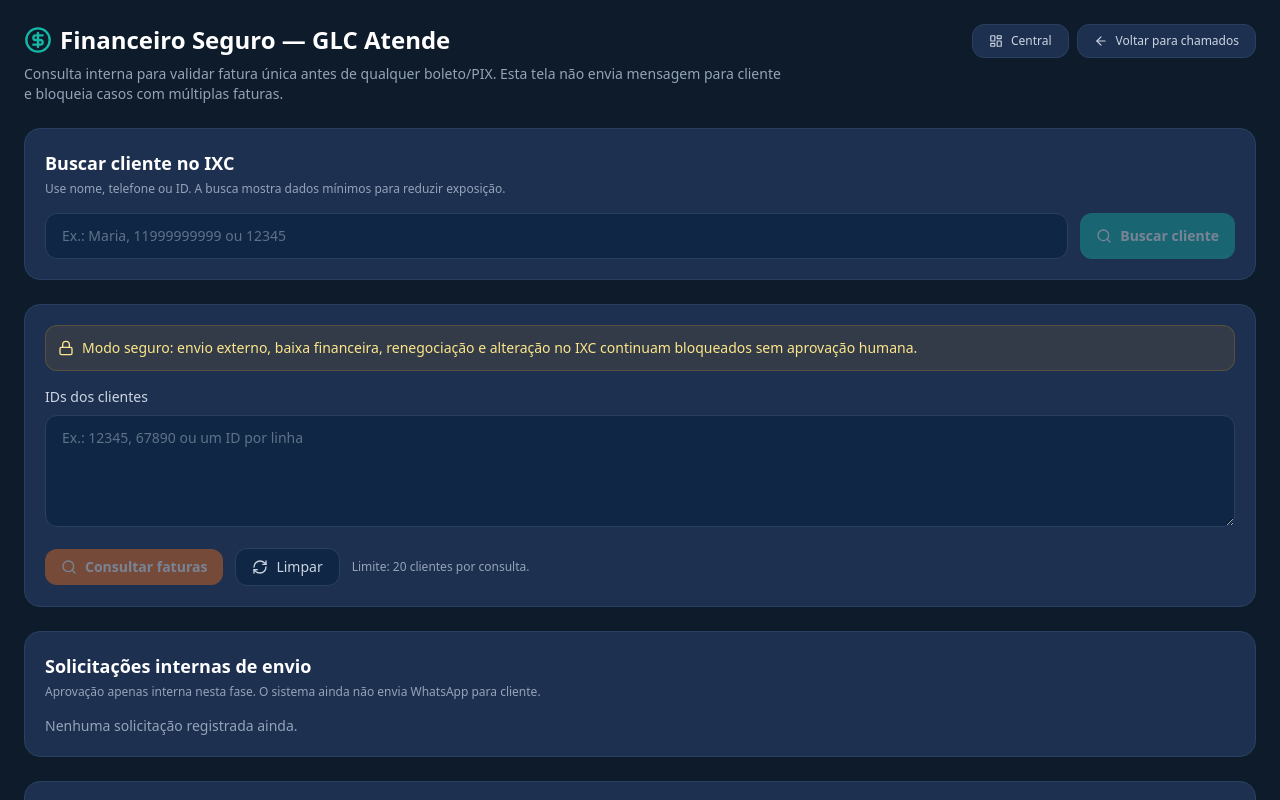
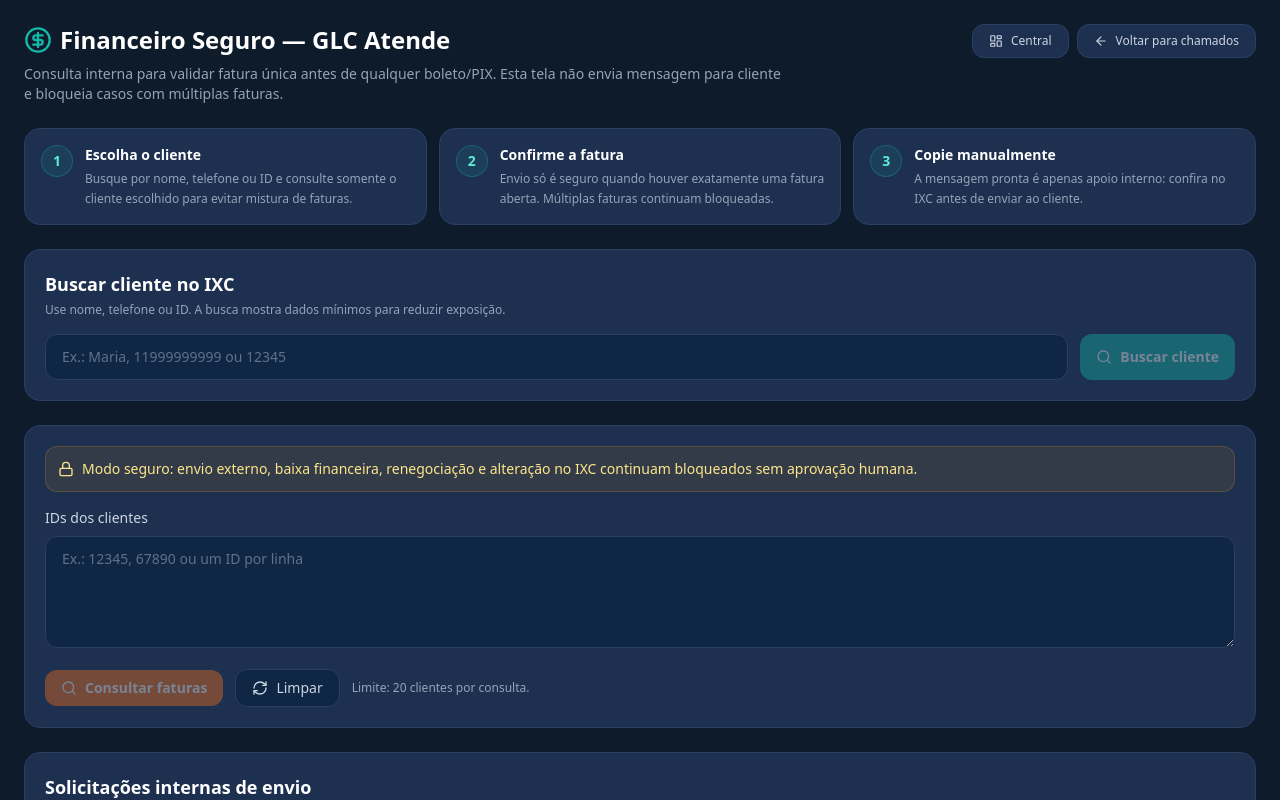
Before and after one commit to glcdesenvoldev/glc-atende, a Next.js app: page /dashboard/financeiro in a window 1280 px wide. Shown: the top 800 px of the page. Built offline with nearby package versions, Linux system fonts and the light colour scheme.

Commit message:
Add finance safe flow checklist

```diff
--- a/src/app/dashboard/financeiro/page.tsx
+++ b/src/app/dashboard/financeiro/page.tsx
@@ -223,6 +223,24 @@
           </div>
         </div>
       </header>
+
+      <section className="grid grid-cols-1 md:grid-cols-3 gap-3">
+        <SafeStepCard
+          step="1"
+          title="Escolha o cliente"
+          description="Busque por nome, telefone ou ID e consulte somente o cliente escolhido para evitar mistura de faturas."
+        />
+        <SafeStepCard
+          step="2"
+          title="Confirme a fatura"
+          description="Envio só é seguro quando houver exatamente uma fatura aberta. Múltiplas faturas continuam bloqueadas."
+        />
+        <SafeStepCard
+          step="3"
+          title="Copie manualmente"
+          description="A mensagem pronta é apenas apoio interno: confira no IXC antes de enviar ao cliente."
+        />
+      </section>
 
       <section className="bg-[#1E3050] border border-[#2A4060] rounded-2xl p-5 space-y-4">
         <div>
@@ -486,6 +504,22 @@
       <RiskCard label="Vencidas" value={summary.overdue} className="border-rose-500/30 bg-rose-500/10 text-rose-100" />
       <RiskCard label="Vencem hoje" value={summary.today} className="border-orange-500/30 bg-orange-500/10 text-orange-100" />
       <RiskCard label="Vencem em até 3 dias" value={summary.nextThreeDays} className="border-amber-500/30 bg-amber-500/10 text-amber-100" />
+    </div>
+  );
+}
+
+function SafeStepCard({ step, title, description }: { step: string; title: string; description: string }) {
+  return (
+    <div className="rounded-2xl bg-[#1E3050] border border-[#2A4060] p-4">
+      <div className="flex items-start gap-3">
+        <span className="flex h-8 w-8 shrink-0 items-center justify-center rounded-full border border-[#14B8A6]/30 bg-[#14B8A6]/10 text-sm font-bold text-[#5EEAD4]">
+          {step}
+        </span>
+        <div>
+          <p className="text-sm font-semibold text-white">{title}</p>
+          <p className="mt-1 text-xs leading-relaxed text-[#94A3B8]">{description}</p>
+        </div>
+      </div>
     </div>
   );
 }
```
